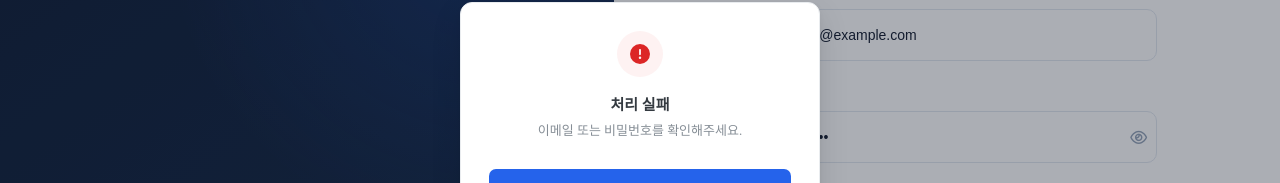
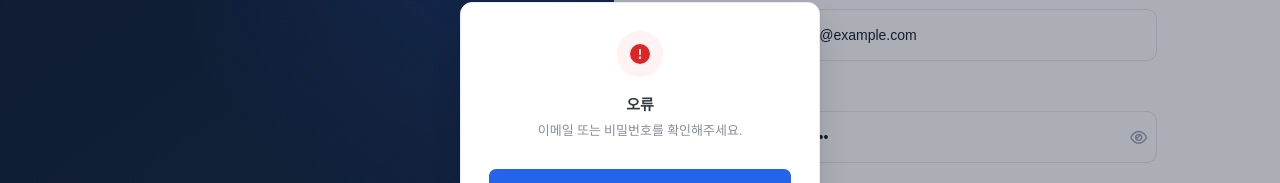
Before and after one commit to eukkshin/Project-MES, a Next.js app in the folder mes-frontend/: page / in a window 1280 px wide. Both pictures are taken after typing "name@example.com", "Sample123" into the empty fields and a click on the button "로그인". Shown: the part 282-465 px from the top of the page. Built offline with nearby package versions, Linux system fonts and the light colour scheme; no server answers; a web font is replaced by a local one.

Commit message:
refactor(WIP): Zustand 기반 전역 AlertModal 도입(적용중)

```diff
--- a/mes-frontend/package.json
+++ b/mes-frontend/package.json
@@ -17,12 +17,14 @@
     "@tanstack/react-query": "^5.104.5",
     "axios": "^1.20.0",
     "bootstrap": "^5.3.8",
+    "motion": "^14.6.0",
     "next": "16.3.4",
     "react": "19.2.8",
     "react-bootstrap": "^2.10.10",
     "react-dom": "19.2.8",
     "react-icons": "^5.7.0",
-    "styled-components": "^6.6.0"
+    "styled-components": "^6.6.0",
+    "zustand": "^5.0.16"
   },
   "devDependencies": {
     "@tailwindcss/postcss": "^4",
--- a/mes-frontend/src/assets/css/components/modal/Modal.styles.ts
+++ b/mes-frontend/src/assets/css/components/modal/Modal.styles.ts
@@ -1,7 +1,7 @@
 import styled from "styled-components";
 
 interface AlertAnimationProps {
-  $isClosing: boolean;
+  $isClosing?: boolean;
 }
 
 export const AlertBackdrop = styled.div<AlertAnimationProps>`
--- a/mes-frontend/src/components/QueryProvider.tsx
+++ b/mes-frontend/src/components/QueryProvider.tsx
@@ -4,11 +4,35 @@
 import { QueryClientProvider } from "@tanstack/react-query"
 import { queryClient } from "@/api/http"
 
-export default function QueryProvider ({children}:{children: React.ReactNode}){
+import { useAlertStore } from "@/store/useAlertStore";
+import AlertModal from "@/ui/modal/AlertModal";
+
+export default function QueryAlertProvider ({children}:{children: React.ReactNode}){
 
         return(
             <QueryClientProvider client={queryClient}>
                 {children}
+                <GlobalAlert/>
             </QueryClientProvider>
         )
 }
+
+function GlobalAlert(){
+    const{isOpen, onConfirm, message, title, type, hideAlert }=useAlertStore();
+
+    return(
+      <AlertModal
+      isOpen={isOpen}
+      message={message}
+      title={title}
+      type={type}
+      onConfirm={()=>{
+        if(onConfirm){
+          onConfirm();
+        }
+        hideAlert();
+      }}
+      onClose={hideAlert}
+      />
+    )
+  }
--- /dev/null
+++ b/mes-frontend/src/store/useAlertStore.ts
@@ -0,0 +1,34 @@
+import {create} from 'zustand';
+
+type AlertType = "success" | "error" | "info";
+
+interface ModalState {
+    isOpen: boolean;
+    title?: string;
+    message: string;
+    type: AlertType;
+    onConfirm?: ()=>void;
+
+    showAlert:(message:string, type?:AlertType, title?:string, onConfirm?:()=>void)=>void
+    hideAlert:()=>void;
+}
+
+export const useAlertStore= create<ModalState>((set)=>({
+    //초기값
+    isOpen: false,
+    title: undefined,
+    message: "",
+    type: 'info',
+    onConfirm: undefined,
+
+    showAlert: ( message, type='info',title, onConfirm)=>
+        set({
+            isOpen:true,
+            message,
+            type,
+            title,
+            onConfirm,
+        }),
+    hideAlert: ()=> set({isOpen:false}
+    )
+}))
--- a/mes-frontend/src/ui/modal/AlertModal.tsx
+++ b/mes-frontend/src/ui/modal/AlertModal.tsx
@@ -1,6 +1,8 @@
 "use client";
 
-import { useEffect, useState } from "react";
+// import { useEffect, useState } from "react";
+import { motion, AnimatePresence} from "motion/react";
+
 import {
   FaCircleCheck,
   FaCircleExclamation,
@@ -11,8 +13,8 @@ import * as S from "@/assets/css/components/modal/Modal.styles";
 
 interface AlertModalProps {
   isOpen: boolean;
+  message: string;
   title?: string;
-  message: string;
   type?: "success" | "error" | "info";
   onClose: () => void;
   onConfirm?: () => void;
@@ -20,62 +22,33 @@ interface AlertModalProps {
 
 export default function AlertModal({
   isOpen,
-  title,
   message,
   type = "info",
+  title,
   onClose,
   onConfirm,
 }: AlertModalProps) {
-  const [isClosing, setIsClosing] = useState(false);
-  const [shouldRender, setShouldRender] = useState(false);
-
-  /**
-   * 모달 열기 / 닫기 상태
-   */
-  useEffect(() => {
-    if (isOpen) {
-      setShouldRender(true);
-      setIsClosing(false);
-    }
-  }, [isOpen]);
-
-  /**
-   * 모달 닫기
-   */
-  const handleClose = () => {
-    if (isClosing) return;
-
-    setIsClosing(true);
-
-    setTimeout(() => {
-      setShouldRender(false);
-      onClose();
-    }, 200);
-  };
-
-  /**
-   * 확인 버튼
-   */
-  const handleConfirm = () => {
-    if (isClosing) return;
-
-    setIsClosing(true);
-
-    setTimeout(() => {
-      setShouldRender(false);
-      onConfirm?.();
-    }, 200);
-  };
-
-  // 실제 DOM 제거
-  if (!shouldRender) return null;
 
   const isConfirm = !!onConfirm;
 
   return (
-    <S.AlertBackdrop $isClosing={isClosing} onClick={handleClose}>
+    <AnimatePresence>
+    {isOpen && (
+      <S.AlertBackdrop
+      // $isClosing={isClosing}
+      onClick={onClose}
+      as={motion.div}
+      initial={{opacity:0}}
+      animate={{opacity:1}}
+      exit={{opacity:0}}
+      transition={{duration:0.2}}
+      >
         <S.AlertContainer
-        $isClosing={isClosing}
+          // $isClosing={isClosing}
+          as={motion.div}
+          initial={{y:8, opacity:0}}
+          animate={{y:0, opacity:1}}
+          exit={{y:8, opacity:0}}
           onClick={(e) => e.stopPropagation()}
         >
           <S.AlertIcon $type={type}>
@@ -90,14 +63,21 @@ export default function AlertModal({
 
           <S.AlertContent>
             <S.AlertTitle>
-            {title ??
+              { title ?? (
+                type === 'success'
+                ? '완료'
+                : type === 'error'
+                ? '오류'
+                : '알림'
+              )}
+              {/* {title ??
                 (isConfirm
                   ? "로그아웃 확인"
                   : type === "success"
                     ? "처리 완료"
                     : type === "error"
                       ? "처리 실패"
-                    : "알림")}
+                      : "알림")} */}
             </S.AlertTitle>
 
             <S.AlertMessage>{message}</S.AlertMessage>
@@ -105,20 +85,69 @@ export default function AlertModal({
 
           {onConfirm ? (
             <S.AlertButtonGroup>
-            <S.AlertCancelButton onClick={handleClose}>
+              <S.AlertCancelButton onClick={onClose}>
                 취소
               </S.AlertCancelButton>
 
-            <S.AlertConfirmButton onClick={handleConfirm}>
+              <S.AlertConfirmButton onClick={onConfirm}>
                 확인
               </S.AlertConfirmButton>
             </S.AlertButtonGroup>
           ) : (
             <S.AlertSingleButton>
-            <S.AlertButton onClick={handleClose}>확인</S.AlertButton>
+              <S.AlertButton onClick={onClose}>확인</S.AlertButton>
             </S.AlertSingleButton>
           )}
         </S.AlertContainer>
       </S.AlertBackdrop>
+    )}
+    </AnimatePresence>
   );
 }
+
+
+// const [isClosing, setIsClosing] = useState(false);
+// const [shouldRender, setShouldRender] = useState(false);
+
+// if(!isOpen) return null;
+
+/**
+ * 모달 열기 / 닫기 상태
+ */
+// useEffect(() => {
+//   if (isOpen) {
+//     setShouldRender(true);
+//     setIsClosing(false);
+//   }
+// }, [isOpen]);
+
+// /**
+//  * 모달 닫기
+//  */
+// const handleClose = () => {
+//   if (isClosing) return;
+
+//   setIsClosing(true);
+
+//   setTimeout(() => {
+//     setShouldRender(false);
+//     onClose();
+//   }, 200);
+// };
+
+// /**
+//  * 확인 버튼
+//  */
+// const handleConfirm = () => {
+//   if (isClosing) return;
+
+//   setIsClosing(true);
+
+//   setTimeout(() => {
+//     setShouldRender(false);
+//     onConfirm?.();
+//   }, 200);
+// };
+
+// // 실제 DOM 제거
+// if (!shouldRender) return null;
```
Also changed, not shown: mes-frontend/src/app/layout.tsx (+4 -3 lines), 1 other file (tests, documents, lock files or other folders). Lines whose indentation alone changed are shown as unchanged.
